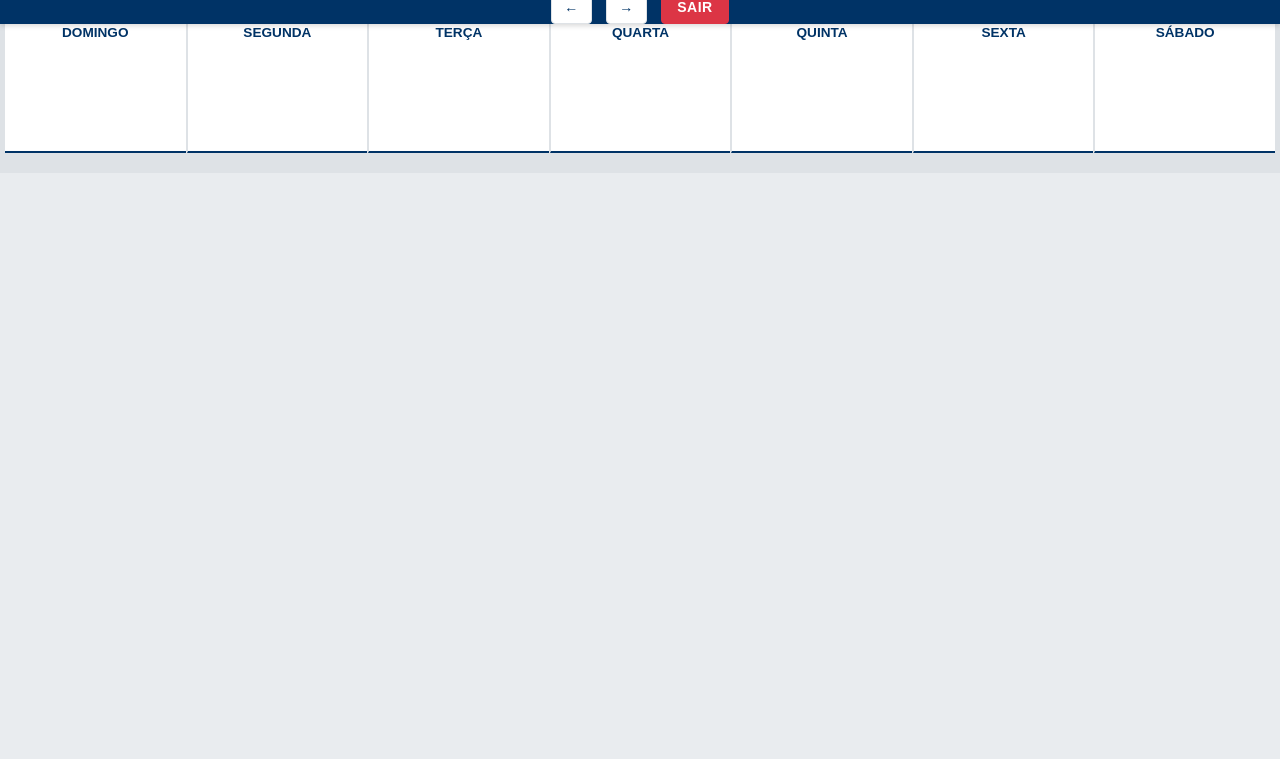
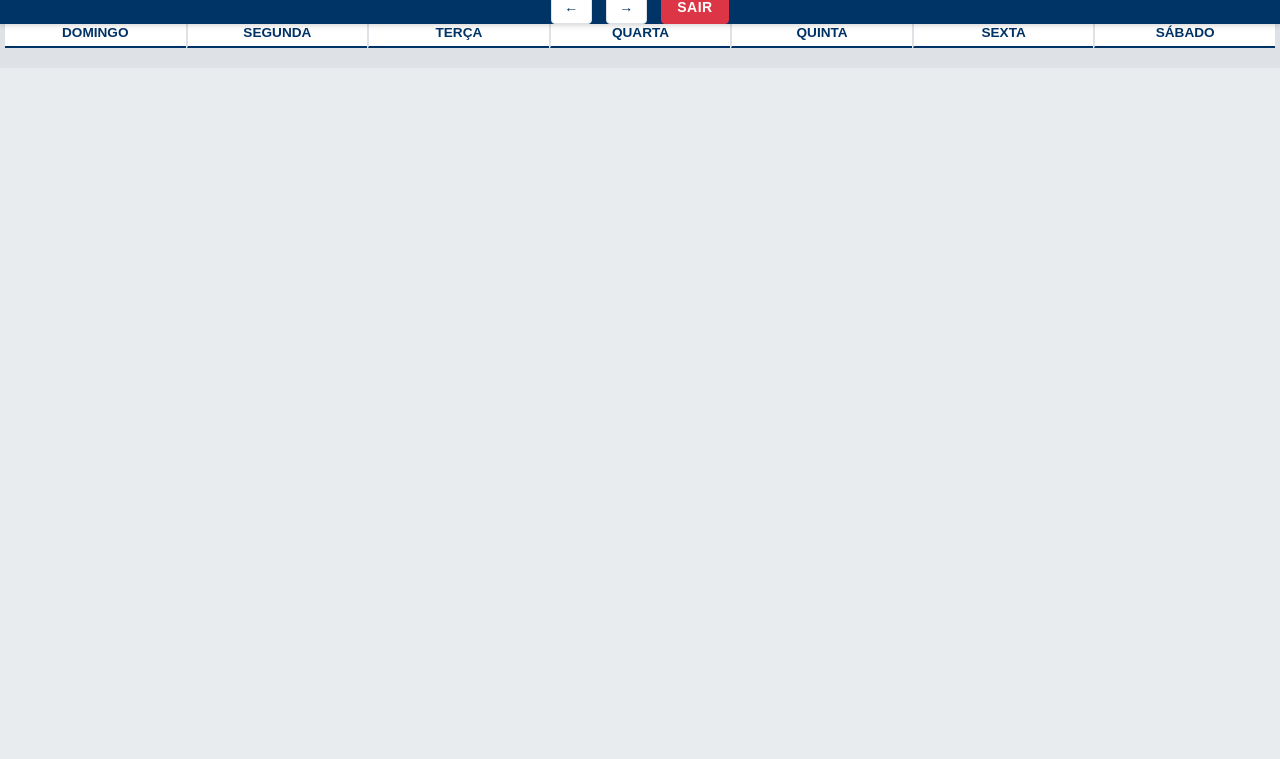
Before and after one commit to bloodking1904/control_veic_fed, a plain HTML site: page index.html in a window 1280 px wide. Shown: the part 41-800 px from the top of the page. Drawn offline with Linux system fonts and the light colour scheme; no server answers; sample sign-in values are in the browser's storage.

Commit message:
Update styles.css

```diff
--- a/styles.css
+++ b/styles.css
@@ -241,7 +241,7 @@ button.entrar-button:hover {
     word-wrap: break-word;
     overflow-wrap: break-word;
     white-space: normal;
-    min-height: 120px; /* Altura mínima para consistência */
+    /*min-height: 120px; /* Altura mínima para consistência */
 }
 
 .celula:hover {
```
